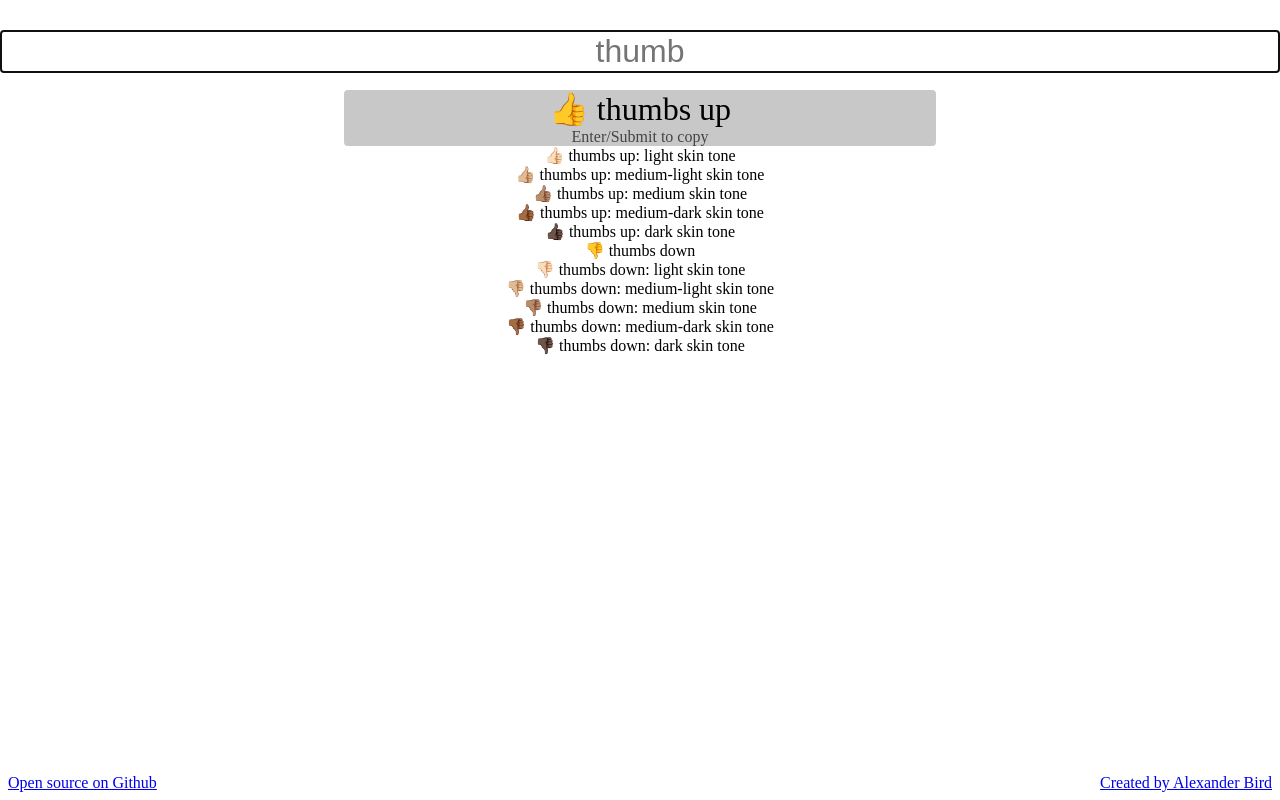
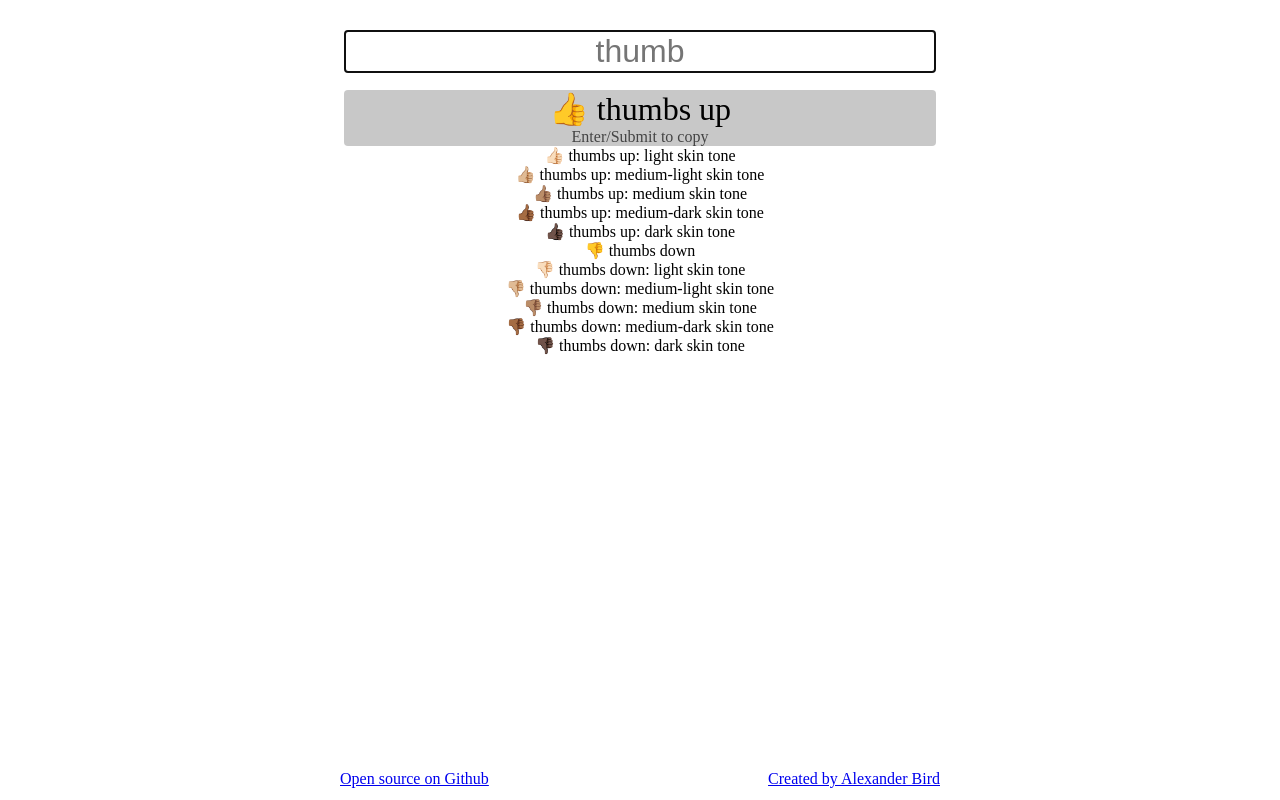
Before and after one commit to alexanderbird/thumb.codes, a website: page app/index.html in a window 1280 px wide. Drawn offline with Linux system fonts and the light colour scheme; files whose address does not match are found by name.

Commit message:
Replace fixed layout with grid to fix several layout oddities

```diff
--- a/app/app.css
+++ b/app/app.css
@@ -1,40 +1,50 @@
 body {
   text-align: center;
+  display: grid;
+  margin: auto;
+  max-width: 600px;
+  grid-template-areas:
+    'banner'
+    'search'
+    'results'
+    'footer';
+  grid-template-columns: 1fr;
+  grid-template-rows: 30px 60px 1fr 30px;
+  height: 100vh;
+  position: fixed;
+  top: 0;
+  right: 8px;
+  bottom: 0;
+  left: 8px;
 }
 
 #banner {
-  position: fixed;
-  top: 0;
-  left: 0;
-  right: 0;
-  margin: auto;
-  height: 30px;
+  grid-area: banner;
+}
+
+#search_form {
+  grid-area: search;
+  position: relative;
 }
 
 #search {
-  position: fixed;
-  top: 30px;
-  left: 0;
-  right: 0;
-  margin: auto;
   background-color: white;
 
+  width: calc(100% - 16px);
   font-size: 2rem;
   text-align: center;
 }
 
 #results {
-  position: fixed;
-  top: 90px;
-  left: 0;
-  right: 0;
-  bottom: 30px;
-  margin-left: auto;
-  margin-right: auto;
-  max-width: 600px;
-  height: calc(100vh - 100px);
+  grid-area: results;
   overflow-y: scroll;
   scroll-behavior: smooth;
+}
+
+#footer {
+  grid-area: footer;
+  display: flex;
+  justify-content: space-between;
 }
 
 #results input[type='radio'] {
@@ -60,13 +70,3 @@ body {
   font-size: 0.5em;
   display: block;
 }
-
-#footer {
-  position: fixed;
-  bottom: 0;
-  left: 0;
-  right: 0;
-  display: flex;
-  padding: 8px;
-  justify-content: space-between;
-}
```
